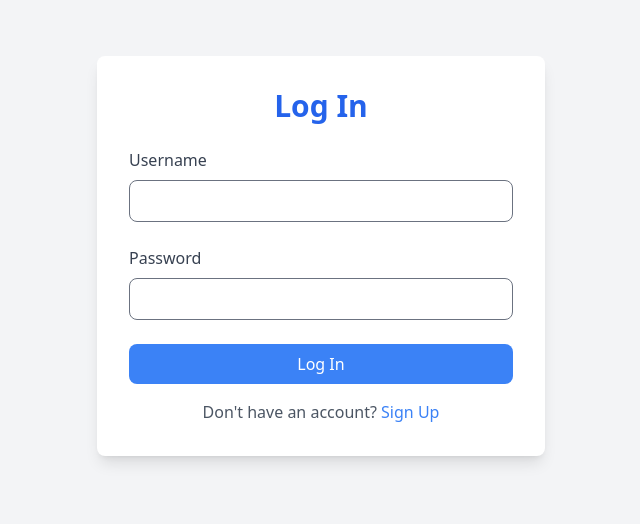
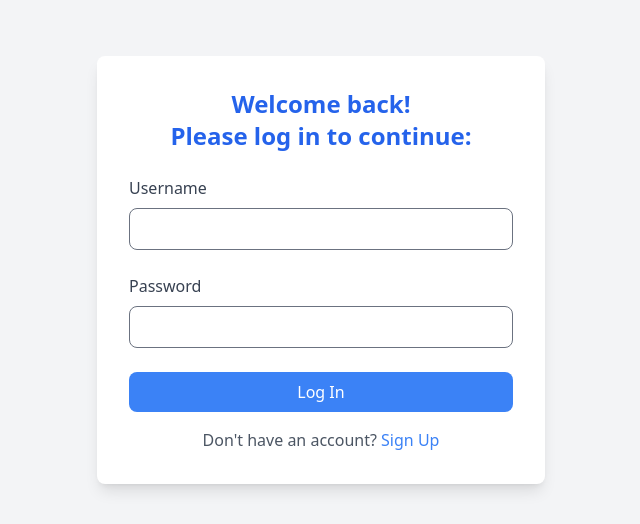
Before and after one commit to SamTheSoftwareEngineer/Petnote, a Django app: page /login/ in a window 1280 px wide. Shown: the part 56-580 px from the top of the page, without its empty margins (319-959 px from the left). Run offline with Django 5.2, Linux system fonts and the light colour scheme; parts of the project's set-up code (start-up, migrations or seed data) failed here and were passed over; some libraries are stand-ins or nearby versions.

Commit message:
Changed text

```diff
--- a/petnote_core/templates/core/login.html
+++ b/petnote_core/templates/core/login.html
@@ -2,7 +2,8 @@
 
 {% block content %}
 <div class="max-w-md mx-auto mt-10 p-8 bg-white shadow-lg rounded-lg">
-    <h1 class="text-3xl font-bold text-blue-600 mb-6 text-center">Log In</h1>
+    <h1 class="text-2xl font-bold text-blue-600 mb-6" style="text-align: center;">Welcome back!
+    <br> Please log in to continue:</h1>
     <form method="post" class="space-y-6">
         {% csrf_token %}
         <div>
```
